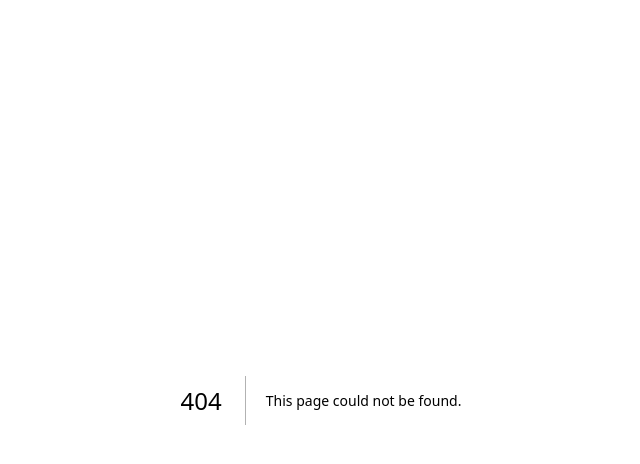
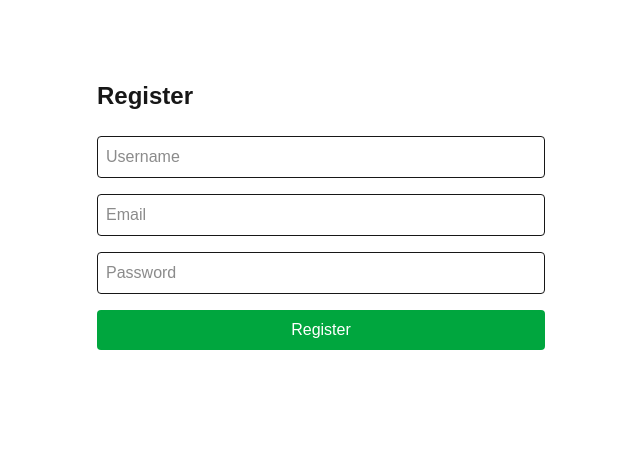
Before and after one commit to rashi-06/EventEase, a Next.js app in the folder frontend/: page /register in a window 1280 px wide. Before the commit this address had no page. Shown: the top 464 px of the page, without its empty margins (319-959 px from the left). Built offline with nearby package versions, Linux system fonts and the light colour scheme.

Commit message:
added login page

```diff
--- /dev/null
+++ b/frontend/app/register/page.tsx
@@ -0,0 +1,72 @@
+'use client';
+
+import { useState } from 'react';
+import { useRouter } from 'next/navigation';
+
+const RegisterPage = () => {
+  const [userName, setUserName] = useState<string>('');
+  const [email, setEmail] = useState<string>('');
+  const [password, setPassword] = useState<string>('');
+  const [error, setError] = useState<string>('');
+  const router = useRouter();
+
+  const handleRegister = async (e: React.FormEvent) => {
+    e.preventDefault();
+    setError('');
+
+    try {
+      const res = await fetch(`${process.env.NEXT_PUBLIC_API_BASE_URL}/api/auth/register`, {
+        method: 'POST',
+        headers: { 'Content-Type': 'application/json' },
+        body: JSON.stringify({ userName, email, password }),
+      });
+
+      const data = await res.json();
+
+      if (!res.ok) {
+        setError(data.message || 'Registration failed');
+        return;
+      }
+
+      router.push('/login');
+    } catch (err) {
+      setError('Something went wrong');
+    }
+  };
+
+  return (
+    <main className="max-w-md mx-auto mt-20">
+      <h1 className="text-2xl font-bold mb-6">Register</h1>
+      <form onSubmit={handleRegister} className="space-y-4">
+        <input
+          type="text"
+          placeholder="Username"
+          value={userName}
+          onChange={(e) => setUserName(e.target.value)}
+          className="w-full p-2 border rounded"
+          required
+        />
+        <input
+          type="email"
+          placeholder="Email"
+          value={email}
+          onChange={(e) => setEmail(e.target.value)}
+          className="w-full p-2 border rounded"
+          required
+        />
+        <input
+          type="password"
+          placeholder="Password"
+          value={password}
+          onChange={(e) => setPassword(e.target.value)}
+          className="w-full p-2 border rounded"
+          required
+        />
+        {error && <p className="text-red-500">{error}</p>}
+        <button type="submit" className="w-full bg-green-600 text-white p-2 rounded">Register</button>
+      </form>
+    </main>
+  );
+};
+
+export default RegisterPage;
```
